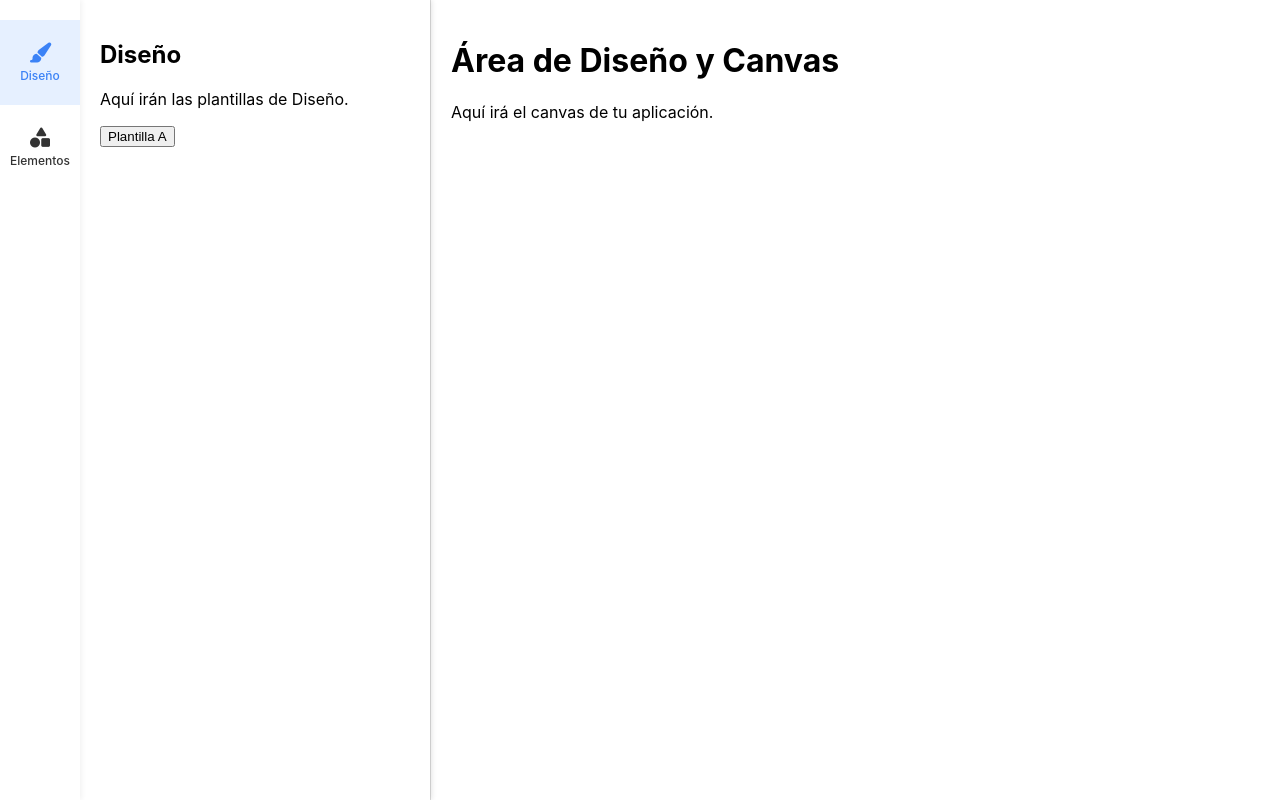
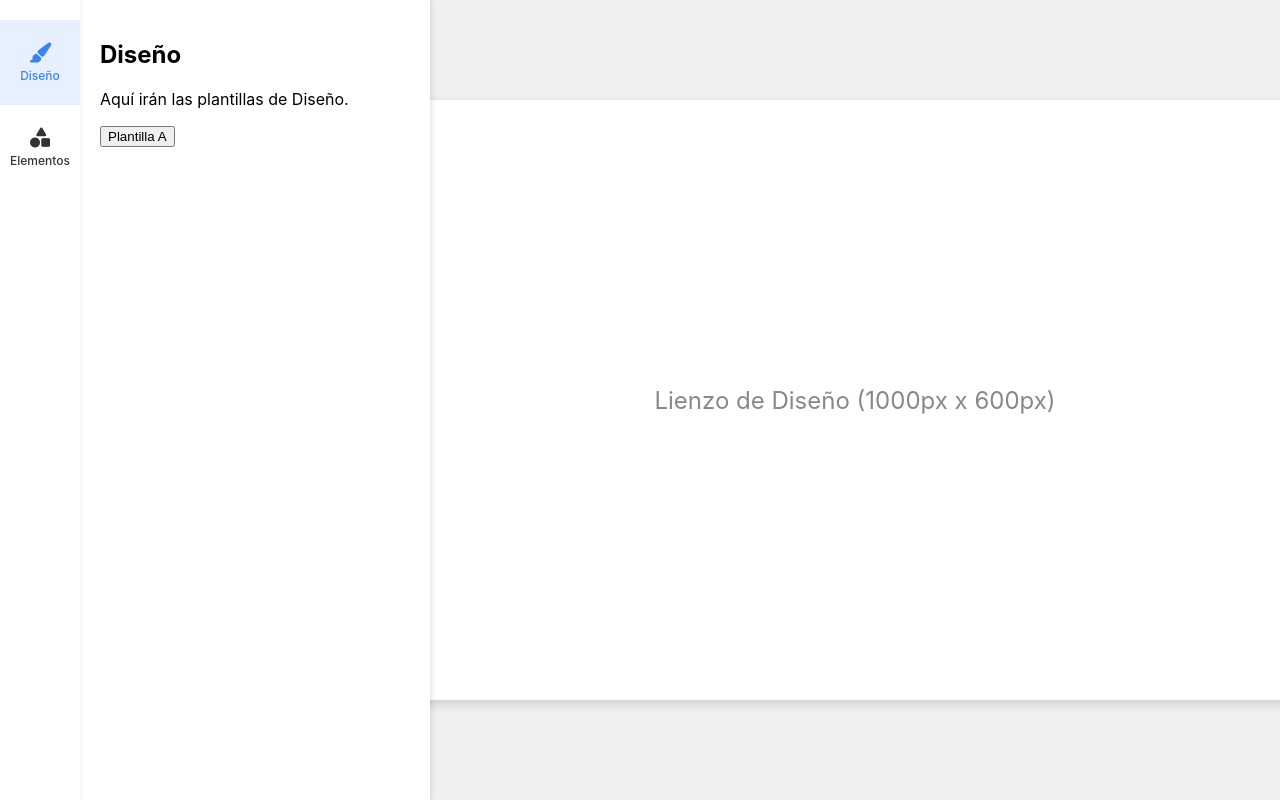
Before and after one commit to somerwest01/MylarProjection, a React (Vite) app: page / in a window 1280 px wide. Built offline with nearby package versions, Linux system fonts and the light colour scheme; the HTML template or start-up script is replaced by a standard one.

Commit message:
Update App.jsx

```diff
--- a/src/App.jsx
+++ b/src/App.jsx
@@ -4,28 +4,22 @@ import MenuPanel from './components/MenuPanel';
 import './App.css'; // Importa tus estilos
 
 function App() {
-  // Estado para controlar qué menú está activo (null, 'design', o 'elements')
-  const [activeMenu, setActiveMenu] = useState('design'); // Inicia con Diseño abierto por defecto
-  const [isMenuOpen, setIsMenuOpen] = useState(true); // Controla si el panel debe estar visible
+  const [activeMenu, setActiveMenu] = useState('design');
+  const [isMenuOpen, setIsMenuOpen] = useState(true);
 
-  // Función para manejar cuando el mouse sale de la zona del menú
-  // NOTA: Esto es complicado de hacer con precisión sin librerías,
-  // por ahora, simplemente cambiamos el menú con el hover del botón.
-  // Podríamos usar un temporizador si el usuario sale del panel completo.
+
 
   return (
     // Creamos un área de escucha para detectar cuando el cursor sale
     <div
       className="main-layout"
-      // Si el mouse sale de toda el área de control, cierra el panel
+
       onMouseLeave={() => {
-        // Opción: Cerrar el menú si el cursor abandona la Sidebar y el MenuPanel
-        // setIsMenuOpen(false);
+
       }}
-      // Si el mouse vuelve, podemos abrirlo con el menú activo
+
       onMouseEnter={() => {
-        // Opción: Abrir el menú si vuelve el cursor
-        // setIsMenuOpen(true);
+
       }}
     >
 
@@ -42,11 +36,13 @@ function App() {
       />
 
       {/* 3. Área de Trabajo Principal (Canvas / Diseño) */}
-      <div
-        style={{ flexGrow: 1, padding: '20px', backgroundColor: '#fff', borderLeft: '1px solid #ddd' }}
-      >
-        <h1>Área de Diseño y Canvas</h1>
-        <p>Aquí irá el canvas de tu aplicación.</p>
+      <div className="work-area">
+        <div className="canvas-container">
+          {/* Aquí va el <Stage> de Konva, o el contenido real de tu diseño.
+            Por ahora, es un mensaje de placeholder.
+          */}
+          Lienzo de Diseño (1000px x 600px)
+        </div>
       </div>
     </div>
   );
```
